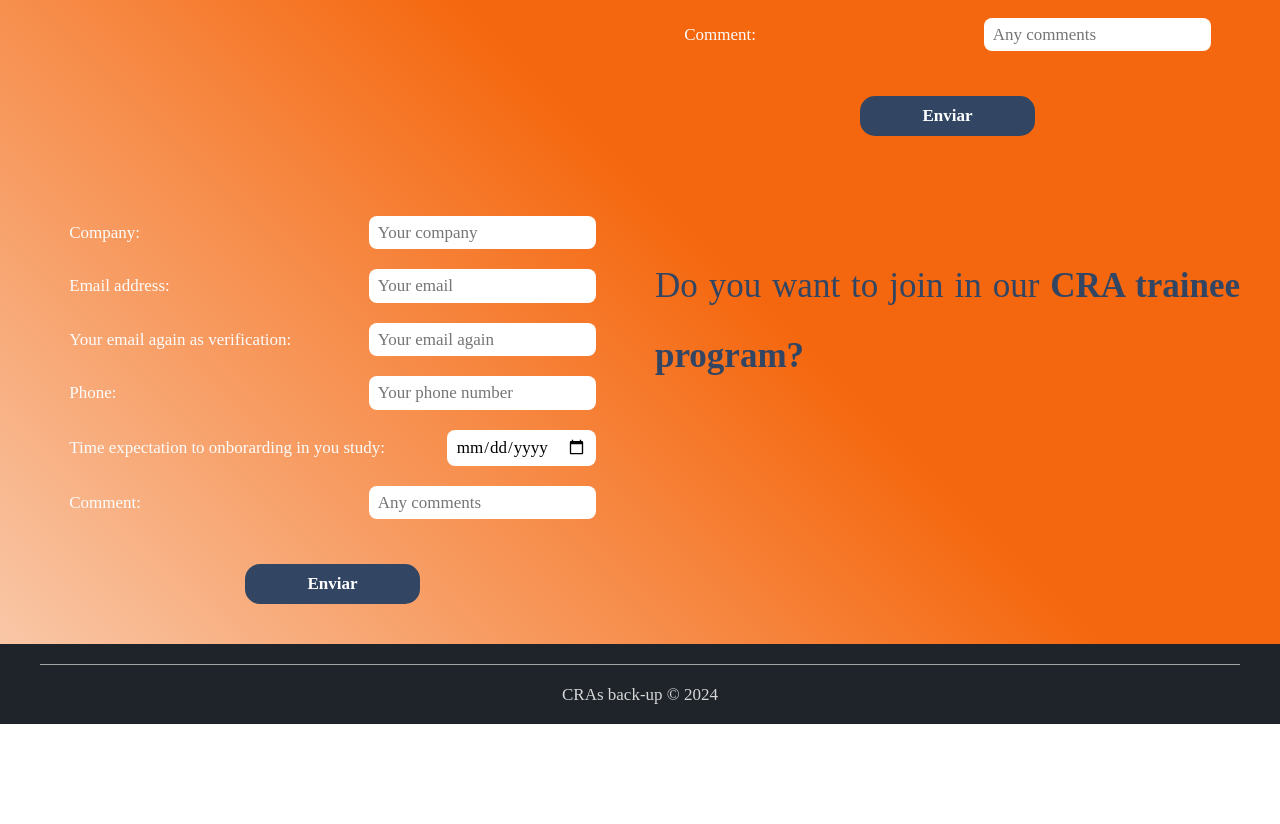
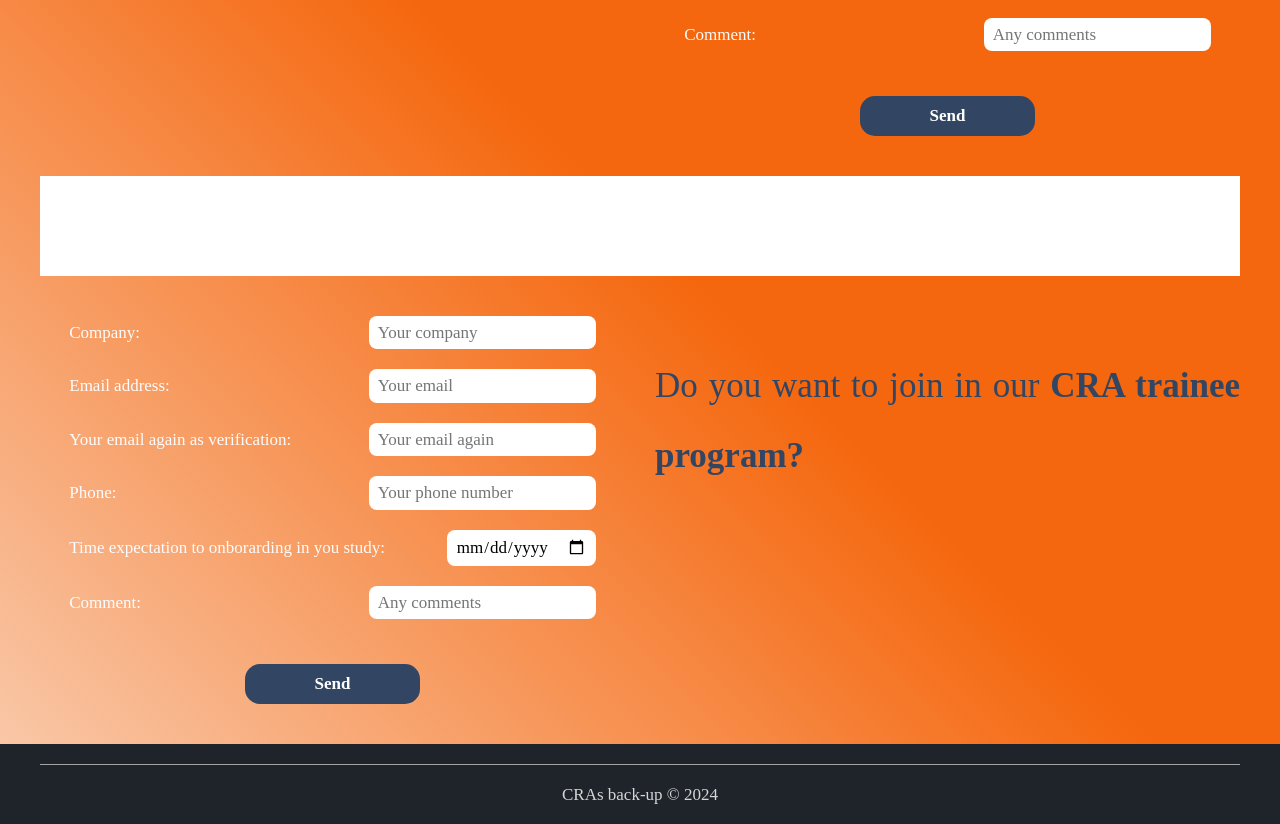
Before and after one commit to WillyPark/cris-project, a React (Vite) app: page /profesionals in a window 1280 px wide. Shown: the part 415-1239 px from the top of the page. Before the commit the page ends 1139 px from the top, so only its background shows below. Built offline with nearby package versions, Linux system fonts and the light colour scheme.

Commit message:
Logo pequeño added and change button message

```diff
--- a/index.html
+++ b/index.html
@@ -3,7 +3,7 @@
 
 <head>
   <meta charset="UTF-8" />
-  <link rel="icon" href="./img/logo.webp" />
+  <link rel="icon" href="./img/logo-peque.png" />
   <meta name="viewport" content="width=device-width, initial-scale=1.0" />
   <title>CRAs back-Up</title>
 </head>
--- a/src/components/Contact.jsx
+++ b/src/components/Contact.jsx
@@ -34,7 +34,7 @@ export const Contact = () => {
                     <input type="text" placeholder="Any comments" id="comment" name="comment" />
                 </div>
 
-                <button className="btn-submit" type="submit" disabled>Enviar</button>
+                <button className="btn-submit" type="submit" disabled>Send</button>
             </form>
         </main>
     )
--- a/src/components/Profesionals.jsx
+++ b/src/components/Profesionals.jsx
@@ -36,10 +36,12 @@ export const Profesionals = () => {
                             <input type="text" placeholder="Any comments" id="comment" name="comment" />
                         </div>
 
-                        <button className="btn-submit" type="submit" disabled>Enviar</button>
+                        <button className="btn-submit" type="submit" disabled>Send</button>
                     </form>
                 </div>
             </main>
+
+            <div className="section-aux"></div>
 
             <section className="profesionals-contenedor">
                 <form action="" className="profesionals-formulario" method="POST">
@@ -73,7 +75,7 @@ export const Profesionals = () => {
                         <input type="text" placeholder="Any comments" id="comment" name="comment" />
                     </div>
 
-                    <button className="btn-submit" type="submit" disabled>Enviar</button>
+                    <button className="btn-submit" type="submit" disabled>Send</button>
                 </form>
 
                 <p>Do you want to join in our <strong>CRA trainee program?</strong></p>
--- a/src/styles/base/_general.scss
+++ b/src/styles/base/_general.scss
@@ -59,3 +59,8 @@ a {
 .height-aux {
     height: 123px;
 }
+
+.section-aux {
+    height: 100px;
+    background-color: v.$blanco;
+}
```
Also changed, not shown: public/img/logo-peque.png (added).
